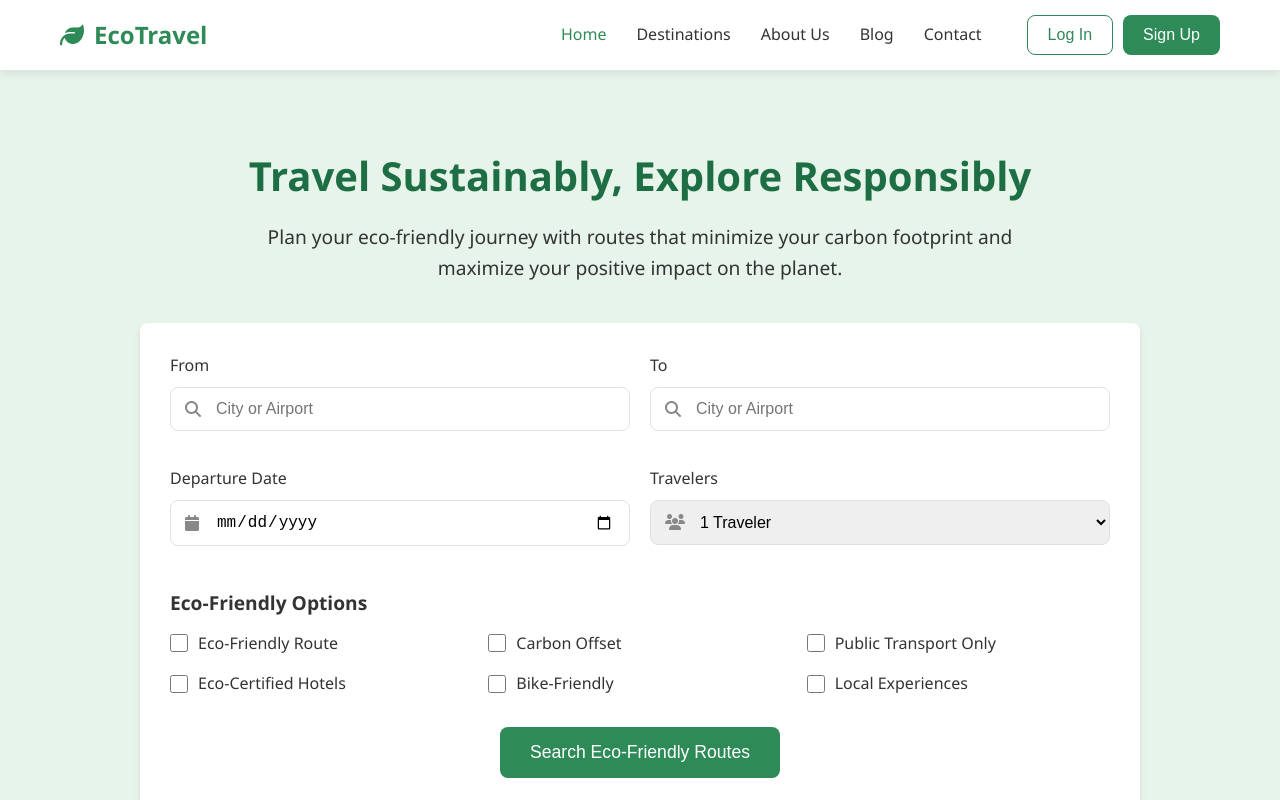
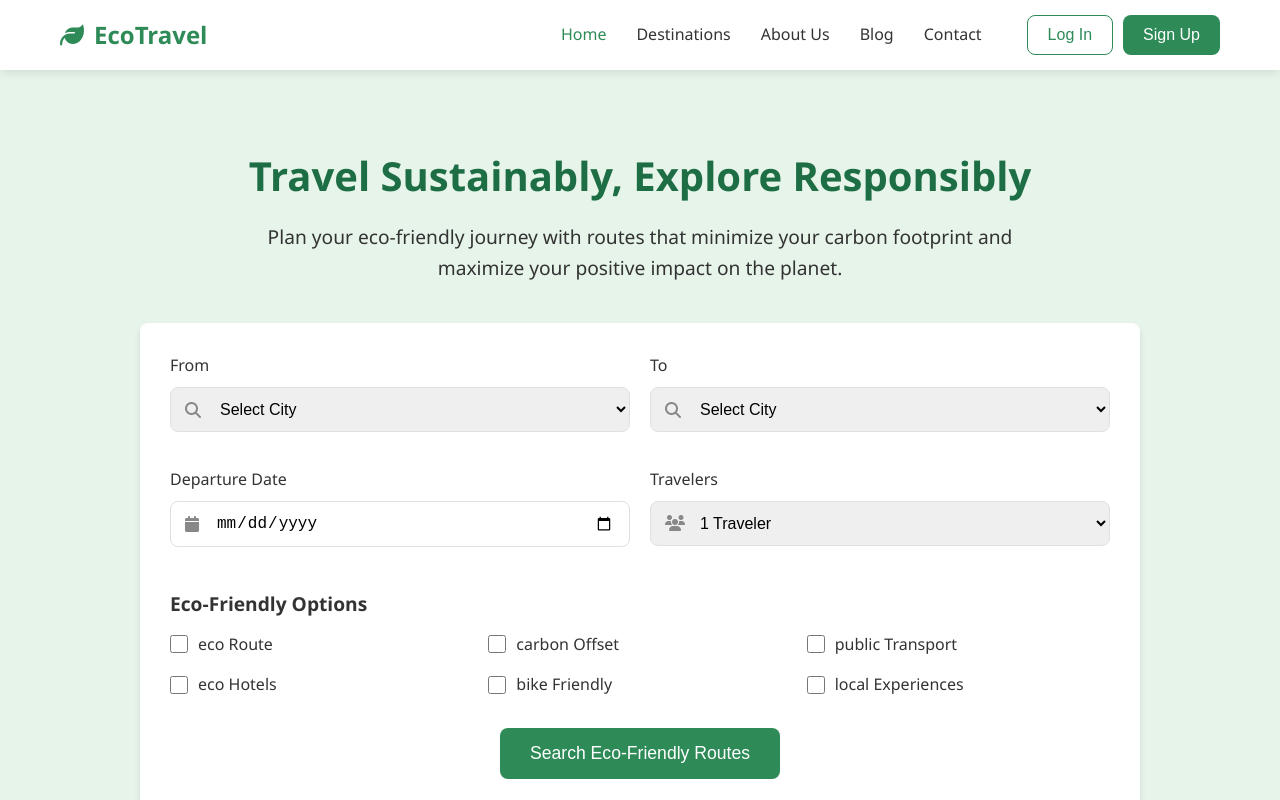
Before and after one commit to Vallika09/Eco_friendly_travel-plannner, a React (Vite) app in the folder travel-planner-frontend/travelplanner/: page / in a window 1280 px wide. Shown: the top 800 px of the page. Built offline with nearby package versions, Linux system fonts and the light colour scheme.

Commit message:
dropdown added

```diff
--- a/travel-planner-frontend/travelplanner/src/components/SearchForm/SearchForm.jsx
+++ b/travel-planner-frontend/travelplanner/src/components/SearchForm/SearchForm.jsx
@@ -2,6 +2,19 @@
 
 import { useState } from "react"
 import "./SearchForm.css"
+
+const cities = [
+  "Mumbai", "Delhi", "Bangalore", "Hyderabad", "Ahmedabad", "Chennai", "Kolkata", "Pune",
+  "Jaipur", "Lucknow", "Kanpur", "Nagpur", "Indore", "Thane", "Bhopal", "Visakhapatnam",
+  "Patna", "Vadodara", "Ghaziabad", "Ludhiana", "Agra", "Nashik", "Meerut", "Faridabad",
+  "Rajkot", "Varanasi", "Srinagar", "Aurangabad", "Dhanbad", "Amritsar", "Allahabad",
+  "Ranchi", "Coimbatore", "Jodhpur", "Guwahati", "Gwalior", "Chandigarh", "Solapur",
+  "Hubli", "Tiruchirappalli", "Kota", "Salem", "Bhubaneswar", "Mysore", "Jalandhar",
+  "Guntur", "Bikaner", "Jamshedpur", "Warangal", "Cuttack", "Ujjain", "Belgaum", "Ajmer",
+  "Jhansi", "Ulhasnagar", "Dehradun", "Nellore", "Tirunelveli", "Muzaffarpur", "Hosur",
+  "Moradabad", "Gaya", "Udaipur", "Mathura", "Ambala", "Siliguri", "Nanded", "Imphal",
+  "Shillong", "Noida", "Thrissur"
+]
 
 const SearchForm = () => {
   const [formData, setFormData] = useState({
@@ -38,11 +51,17 @@ const SearchForm = () => {
     })
   }
 
-  const handleSubmit = (e) => {
+  const handleSubmit = async (e) => {
     e.preventDefault()
-    // In a real app, you would send this data to your backend
-    console.log("Form submitted:", formData)
-    alert(`Searching for eco-friendly routes from ${formData.from} to ${formData.to}`)
+    try {
+      const response = await fetch(`http://localhost:8080/api/routes/shortest-path?start=${formData.from}&end=${formData.to}`)
+      const data = await response.json()
+      console.log("API Response:", data)
+      alert(`Shortest route from ${formData.from} to ${formData.to} fetched successfully.`)
+    } catch (error) {
+      console.error("Error fetching route:", error)
+      alert("Failed to fetch route. Please try again.")
+    }
   }
 
   return (
@@ -52,15 +71,12 @@ const SearchForm = () => {
           <label htmlFor="from">From</label>
           <div className="input-icon">
             <i className="fas fa-search"></i>
-            <input
-              type="text"
-              id="from"
-              name="from"
-              placeholder="City or Airport"
-              value={formData.from}
-              onChange={handleInputChange}
-              required
-            />
+            <select id="from" name="from" value={formData.from} onChange={handleInputChange} required>
+              <option value="">Select City</option>
+              {cities.map((city, index) => (
+                <option key={index} value={city}>{city}</option>
+              ))}
+            </select>
           </div>
         </div>
 
@@ -68,15 +84,12 @@ const SearchForm = () => {
           <label htmlFor="to">To</label>
           <div className="input-icon">
             <i className="fas fa-search"></i>
-            <input
-              type="text"
-              id="to"
-              name="to"
-              placeholder="City or Airport"
-              value={formData.to}
-              onChange={handleInputChange}
-              required
-            />
+            <select id="to" name="to" value={formData.to} onChange={handleInputChange} required>
+              <option value="">Select City</option>
+              {cities.map((city, index) => (
+                <option key={index} value={city}>{city}</option>
+              ))}
+            </select>
           </div>
         </div>
 
@@ -106,66 +119,18 @@ const SearchForm = () => {
       <div className="eco-options">
         <h3>Eco-Friendly Options</h3>
         <div className="checkbox-grid">
-          <div className="checkbox-item">
-            <input
-              type="checkbox"
-              id="ecoRoute"
-              name="ecoRoute"
-              checked={formData.ecoOptions.ecoRoute}
-              onChange={handleCheckboxChange}
-            />
-            <label htmlFor="ecoRoute">Eco-Friendly Route</label>
-          </div>
-          <div className="checkbox-item">
-            <input
-              type="checkbox"
-              id="carbonOffset"
-              name="carbonOffset"
-              checked={formData.ecoOptions.carbonOffset}
-              onChange={handleCheckboxChange}
-            />
-            <label htmlFor="carbonOffset">Carbon Offset</label>
-          </div>
-          <div className="checkbox-item">
-            <input
-              type="checkbox"
-              id="publicTransport"
-              name="publicTransport"
-              checked={formData.ecoOptions.publicTransport}
-              onChange={handleCheckboxChange}
-            />
-            <label htmlFor="publicTransport">Public Transport Only</label>
-          </div>
-          <div className="checkbox-item">
-            <input
-              type="checkbox"
-              id="ecoHotels"
-              name="ecoHotels"
-              checked={formData.ecoOptions.ecoHotels}
-              onChange={handleCheckboxChange}
-            />
-            <label htmlFor="ecoHotels">Eco-Certified Hotels</label>
-          </div>
-          <div className="checkbox-item">
-            <input
-              type="checkbox"
-              id="bikeFriendly"
-              name="bikeFriendly"
-              checked={formData.ecoOptions.bikeFriendly}
-              onChange={handleCheckboxChange}
-            />
-            <label htmlFor="bikeFriendly">Bike-Friendly</label>
-          </div>
-          <div className="checkbox-item">
-            <input
-              type="checkbox"
-              id="localExperiences"
-              name="localExperiences"
-              checked={formData.ecoOptions.localExperiences}
-              onChange={handleCheckboxChange}
-            />
-            <label htmlFor="localExperiences">Local Experiences</label>
-          </div>
+          {Object.entries(formData.ecoOptions).map(([key, value]) => (
+            <div key={key} className="checkbox-item">
+              <input
+                type="checkbox"
+                id={key}
+                name={key}
+                checked={value}
+                onChange={handleCheckboxChange}
+              />
+              <label htmlFor={key}>{key.replace(/([A-Z])/g, ' $1')}</label>
+            </div>
+          ))}
         </div>
       </div>
 
```
